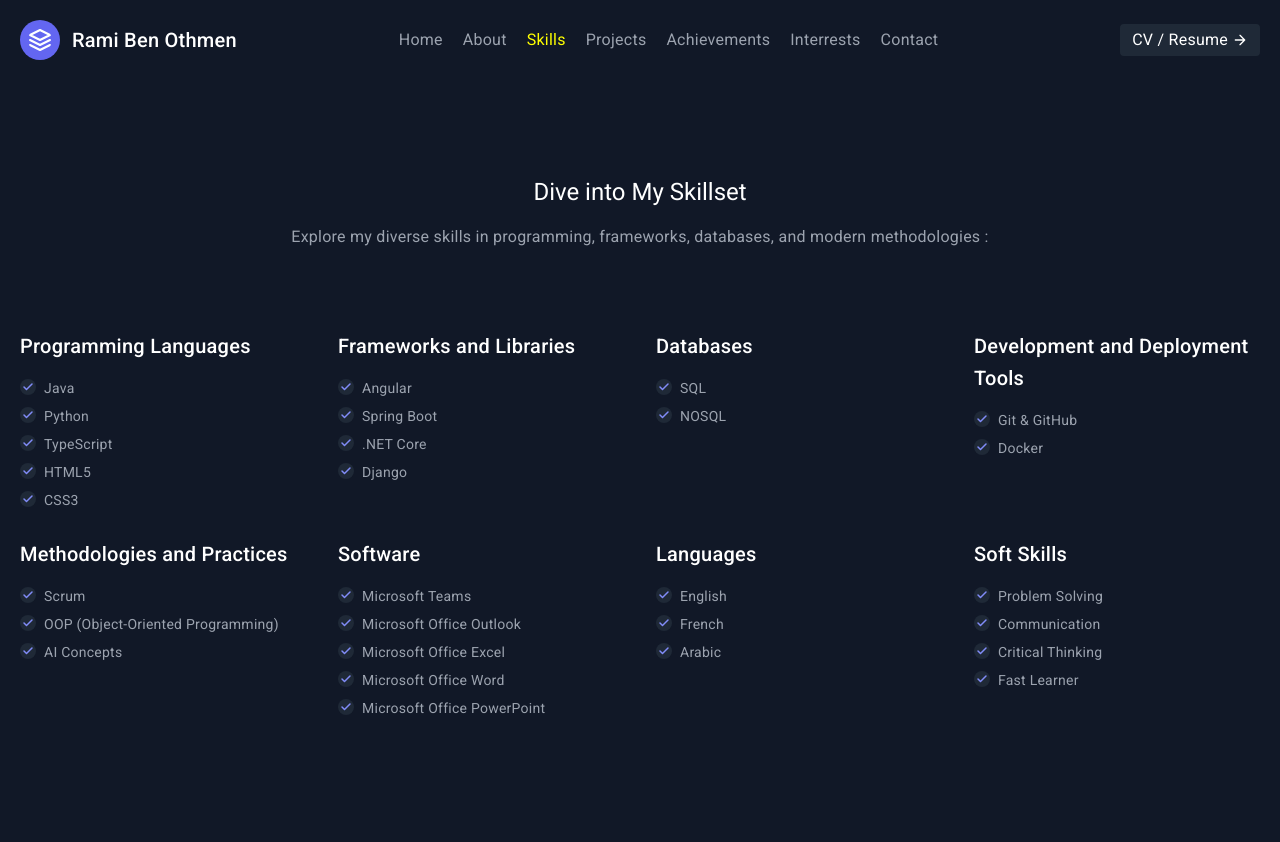
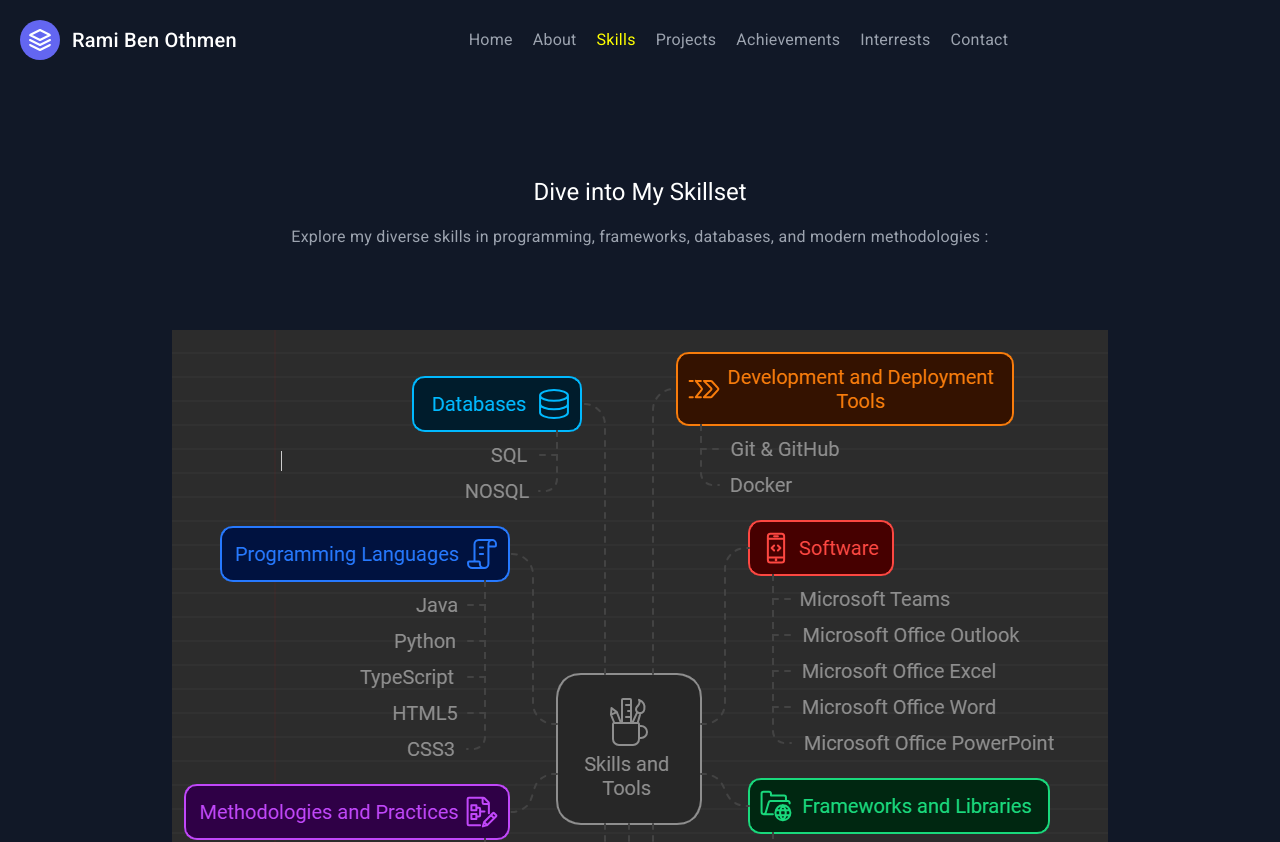
Before and after one commit to RBenOthmen/portfolio-website, an Angular app: page /skills in a window 1280 px wide. Shown: the top 842 px of the page. Built offline with nearby package versions, Linux system fonts and the light colour scheme.

Commit message:
Removed CV button and replaced skills with an img

```diff
--- a/src/app/shared/header/header.component.html
+++ b/src/app/shared/header/header.component.html
@@ -15,10 +15,10 @@
         <a routerLink="/interrests" routerLinkActive="active-link" class="mr-5 hover:text-white">Interrests</a>
         <a routerLink="/contact" routerLinkActive="active-link" class="mr-5 hover:text-white">Contact</a>
       </nav>
-      <button (click)="navigateToLink()" class="inline-flex items-center bg-gray-800 border-0 py-1 px-3 focus:outline-none hover:bg-gray-700 rounded text-base mt-4 md:mt-0 text-white">CV / Resume
+      <!-- <button (click)="navigateToLink()" class="inline-flex items-center bg-gray-800 border-0 py-1 px-3 focus:outline-none hover:bg-gray-700 rounded text-base mt-4 md:mt-0 text-white">CV / Resume
         <svg fill="none" stroke="currentColor" stroke-linecap="round" stroke-linejoin="round" stroke-width="2" class="w-4 h-4 ml-1" viewBox="0 0 24 24">
           <path d="M5 12h14M12 5l7 7-7 7"></path>
         </svg>
-      </button>
+      </button> -->
     </div>
   </header>
--- a/src/app/skills/skills.component.html
+++ b/src/app/skills/skills.component.html
@@ -4,7 +4,13 @@
       <h1 class="sm:text-3xl text-2xl font-medium title-font text-white mb-4">Dive into My Skillset</h1>
       <p class="leading-relaxed text-base hover:text-white transition duration-300 ease-in-out">Explore my diverse skills in programming, frameworks, databases, and modern methodologies :</p>
     </div>
-    <div class="flex flex-wrap -m-4">
+
+
+    <div class="flex justify-center items-center">
+      <img src="../../assets/images/skills/skills.png" alt="skills">
+    </div>
+
+    <!-- <div class="flex flex-wrap -m-4">
 
       <div class="p-4 lg:w-1/4 sm:w-1/2 w-full">
         <h2 class="font-medium title-font tracking-widest text-white mb-4 text-sm text-center sm:text-left">Programming Languages</h2>
@@ -23,13 +29,6 @@
               </svg>
             </span>Python
           </a>
-          <!-- <a>
-            <span class="bg-gray-800 text-indigo-400 w-4 h-4 mr-2 rounded-full inline-flex items-center justify-center">
-              <svg fill="none" stroke="currentColor" stroke-linecap="round" stroke-linejoin="round" stroke-width="3" class="w-3 h-3" viewBox="0 0 24 24">
-                <path d="M20 6L9 17l-5-5"></path>
-              </svg>
-            </span>C#
-          </a> -->
           <a>
             <span class="bg-gray-800 text-indigo-400 w-4 h-4 mr-2 rounded-full inline-flex items-center justify-center">
               <svg fill="none" stroke="currentColor" stroke-linecap="round" stroke-linejoin="round" stroke-width="3" class="w-3 h-3" viewBox="0 0 24 24">
@@ -263,9 +262,7 @@
           </a>
         </nav>
       </div>
-
-
-    </div>
+    </div> -->
     <!-- <button class="flex mx-auto mt-16 text-white bg-indigo-500 border-0 py-2 px-8 focus:outline-none hover:bg-indigo-600 rounded text-lg">Button</button> -->
   </div>
 </section>
```
Also changed, not shown: src/assets/images/skills/skills.png (added).
